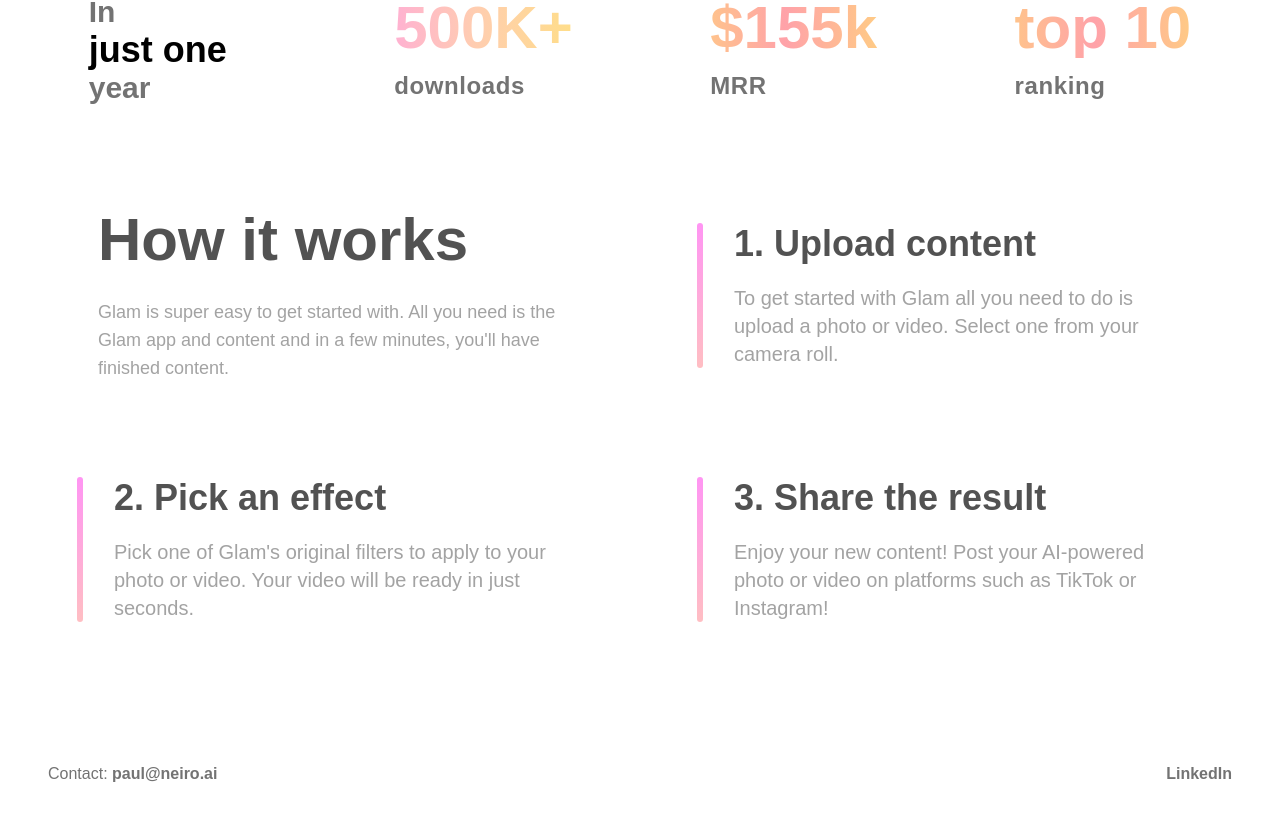
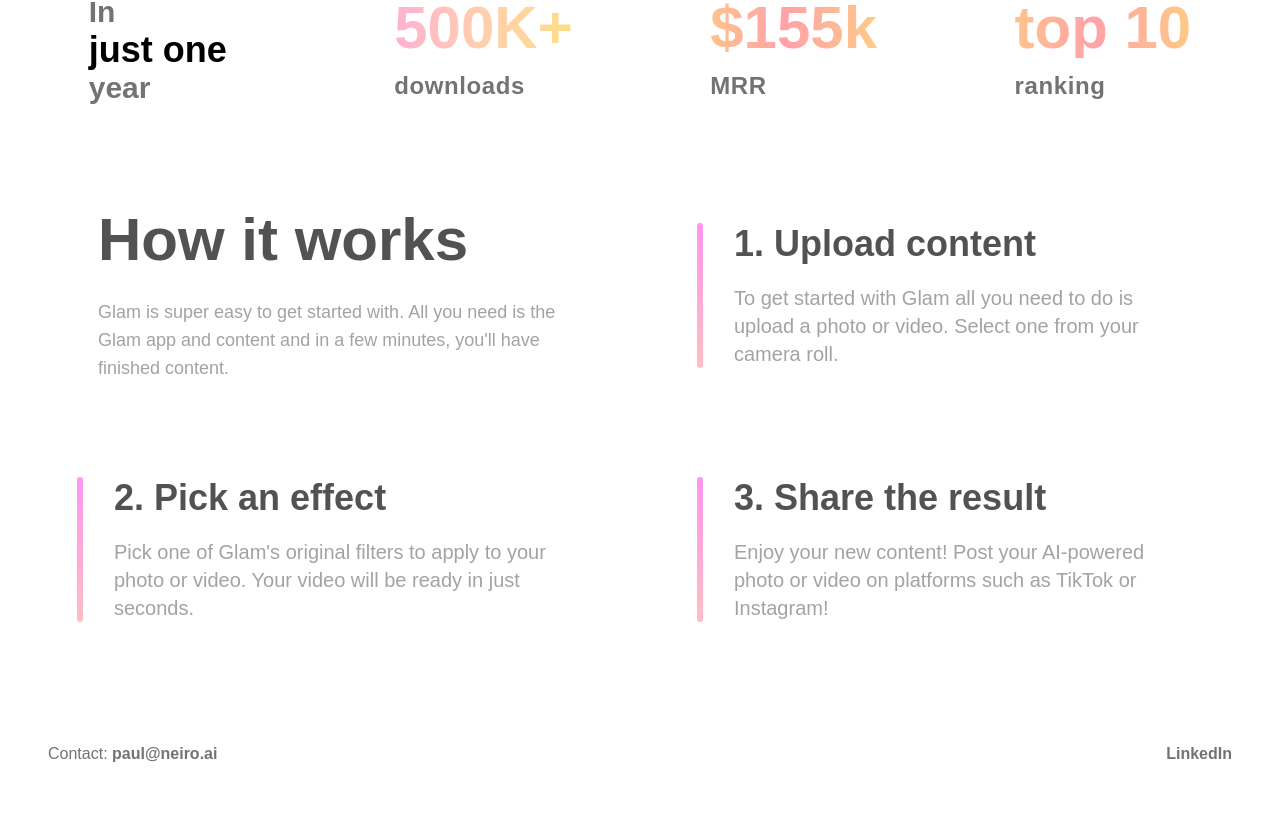
Before and after one commit to idealistworld/glam, a React (Create React App) app: page / in a window 1280 px wide. Shown: the part 792-1613 px from the top of the page. Built offline with nearby package versions, Linux system fonts and the light colour scheme.

Commit message:
Updated the Footer

```diff
--- a/src/App.js
+++ b/src/App.js
@@ -56,7 +56,7 @@
 
         <HowItWorks></HowItWorks>
       </body>
-      <footer id='how-it-works' class='flex justify-between pt-[20px] pb-[35px] max-lg:px-8 px-12'>
+      <footer id='how-it-works' class='flex justify-between pb-[35px] max-lg:px-8 px-12'>
         <h1 class='text-neutral-500'>Contact: <span class='font-semibold'>paul@neiro.ai</span></h1>
         <a href='https://www.linkedin.com/company/mlventures-ai/' target='_blank'>
           <h1 class='font-semibold text-neutral-500'>LinkedIn</h1>
```
